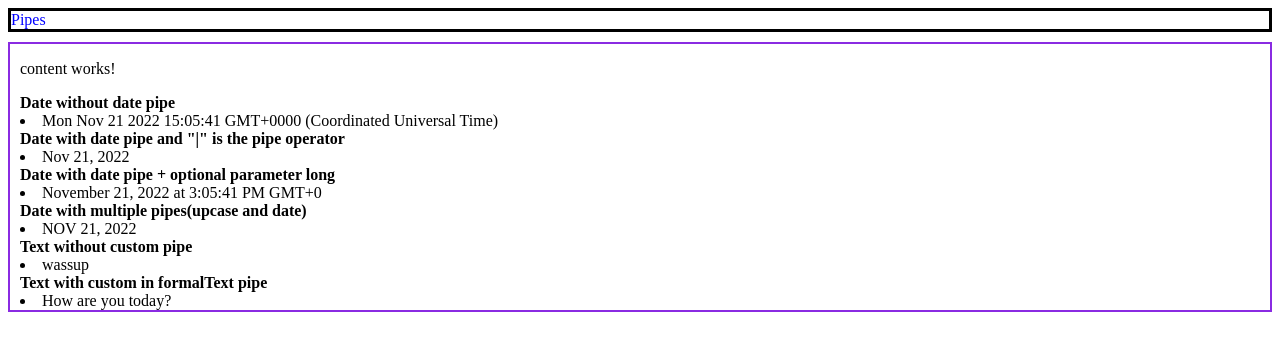
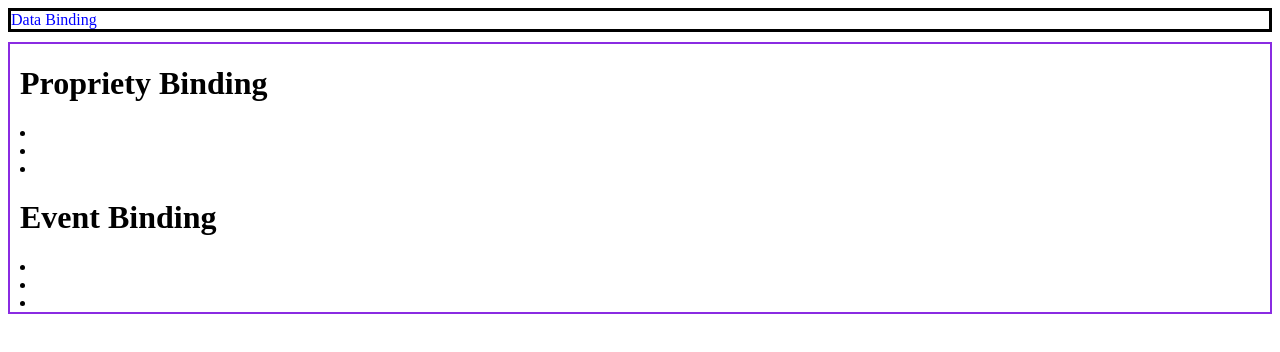
Before and after one commit to mchib031/Angular-Experiment, an Angular app in the folder Testing/testing-app/: page / in a window 1280 px wide. Shown: the top 352 px of the page. Built offline with nearby package versions, Linux system fonts and the light colour scheme.

Commit message:
excercice template

```diff
--- a/Testing/testing-app/src/app/app.component.html
+++ b/Testing/testing-app/src/app/app.component.html
@@ -1,3 +1,5 @@
 <app-helloworld-component></app-helloworld-component>
 <app-content>
+  <h1 class="s1">Propriety Binding</h1>
+  <h1 class="s2">Event Binding</h1>
 </app-content>
--- a/Testing/testing-app/src/app/content/content.component.html
+++ b/Testing/testing-app/src/app/content/content.component.html
@@ -1,13 +1,15 @@
-<p>content works!</p>
-<b>Date without date pipe</b>
-<li>{{date}}</li>
-<b>Date with date pipe and "|" is the pipe operator</b>
-<li>{{date | date}}</li>
-<b>Date with date pipe + optional parameter long</b>
-<li>{{date | date: "long"}}</li>
-<b>Date with multiple pipes(upcase and date)</b>
-<li>{{date | date | uppercase}}</li>
-<b>Text without custom pipe</b>
-<li>{{text}}</li>
-<b>Text with custom in formalText pipe</b>
-<li>{{text | formalText}}</li>
+<ng-content select=".s1"></ng-content>
+<b></b>
+<li></li>
+<b></b>
+<li></li>
+<b></b>
+<li></li>
+
+<ng-content select=".s2"></ng-content>
+<b></b>
+<li></li>
+<b></b>
+<li></li>
+<b></b>
+<li></li>
--- a/Testing/testing-app/src/app/helloworld-component/helloworld-component.component.ts
+++ b/Testing/testing-app/src/app/helloworld-component/helloworld-component.component.ts
@@ -11,7 +11,7 @@ import { Component, OnInit } from '@angular/core';
 export class HelloworldComponentComponent implements OnInit {
 
   // public proprieties that you define in this class are accessible in the html template
-  title = 'Pipes';
+  title = 'Data Binding';
 
   constructor() { }
 
--- a/Testing/testing-app/src/app/parent/parent.component.html
+++ b/Testing/testing-app/src/app/parent/parent.component.html
@@ -1,4 +1,4 @@
-<!place child component into passed value to input proprerty in child.component.ts>
+<!place child component into passed value to input propriety in child.component.ts>
 <app-child [childMessage]="parentMsg"></app-child>
 
 <app-child (messageEvent)="receiveMessage($event)"></app-child>
```
